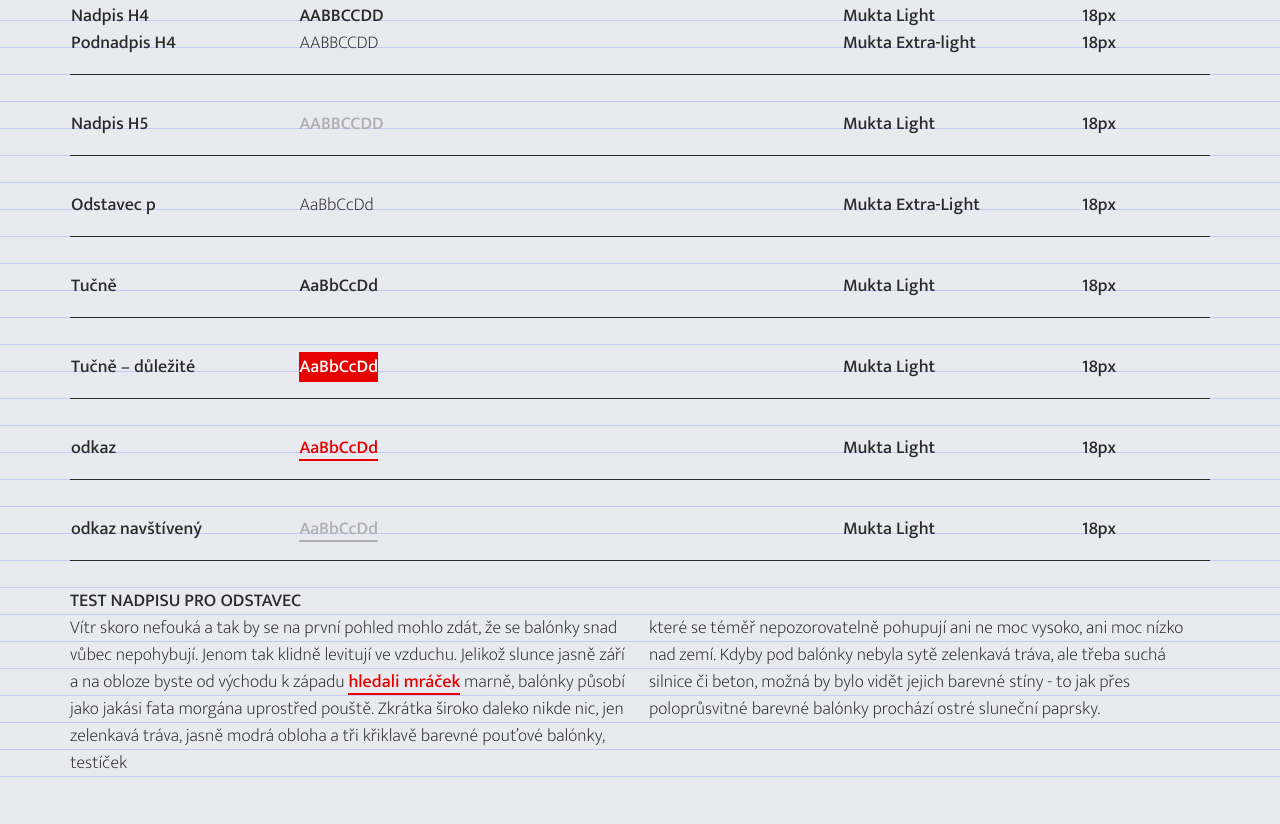
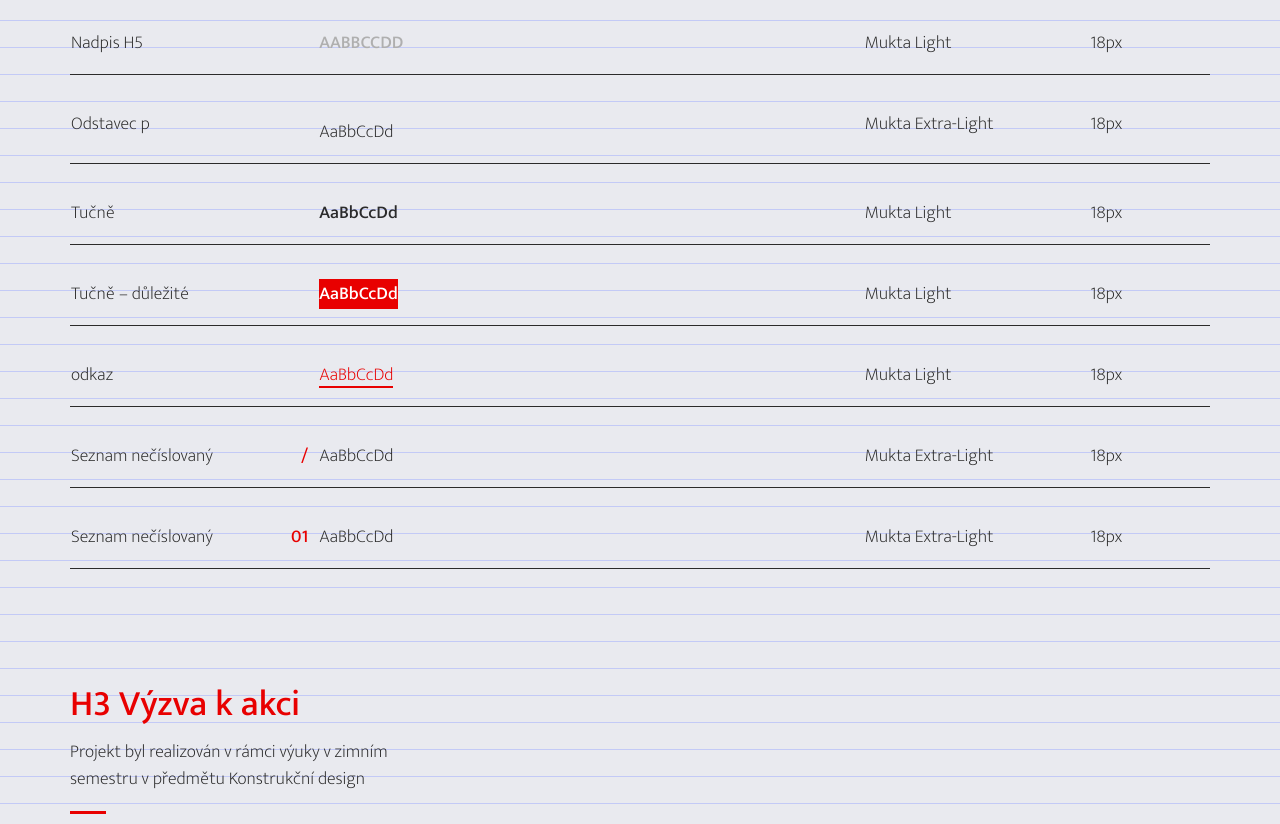
Before and after one commit to petrkalous/VOS-OT, a plain HTML site: page typography.html in a window 1280 px wide. Shown: the part 654-1478 px from the top of the page. Before the commit the page ends 1432 px from the top, so only its background shows below. Drawn offline with Linux system fonts and the light colour scheme.

Commit message:
typographic grid

```diff
--- a/scss/typography.scss
+++ b/scss/typography.scss
@@ -4,6 +4,9 @@ $grey-20: #E9EAEF;
 $grey-30: #AFAFAF;
 $grey-80: #2B2B2B;
 
+$font-light: 200;
+$font-medium: 500;
+$font-bold: 800;
 .text-center {
 	text-align: center;
 }
@@ -17,17 +20,16 @@ body {
 	background-image: url("../img/lineatura.png");
 	background-color: $grey-20;
 	color: $grey-80;
-	margin-top: 27px;
 }
 table h1, h2, h3, h4, h5 {
+	display: inline;
 	padding: 0;
 	margin: 0;
+	font-weight: $font-medium;
 }
 h1 {
 	font-size: 4rem;
-	font-weight: 500;
 	line-height: 6rem !important;
-	padding-bottom: 3rem;
 	margin-bottom: -1px;
 }
 h2,h3 {
@@ -45,18 +47,38 @@ h5 {
 	text-transform: uppercase;
 	color: $grey-30;
 }
+p {
+	margin-top: 8px;
+}
+.subheading,
+p,
+a {
+	font-weight: $font-light;
+}
+
 .subheading {
 	display: block;
-	font-weight: 300;
 }
-p {
-	font-weight: 300;
+p {}
+p.sub_h3 {
+	position: relative;
+	margin-bottom: 2rem;
+	max-width: 30%;
+}
+p.sub_h3:after {
+	content:"";
+	position: absolute;
+	height: 3px;
+	width: 2rem;
+	margin-top: 1rem;
+	display: block;
+	background-color: $red;
 }
 b {
-	font-weight: 500;
+	font-weight: $font-medium;
 }
 strong {
-	font-weight: 500;
+	font-weight: $font-medium;
 	background: $red;
 	color: white;
 }
@@ -78,13 +100,47 @@ a:after {
 	width: 100%;
 	background: $red;
 }
-a:visited,
-a.visited {
-	color: $grey-30;
+/* Lists */
+ul, ol {
+	font-weight: 300;
 }
-a:visited::after,
-a.visited:after {
-	background: $grey-30;
+ul {
+	list-style: none;
+}
+ul li {
+	position: relative;
+}
+ul li:before {
+	content: "/";
+	position: absolute;
+	left: -1rem;
+	top: 0;
+	display: block;
+	color: $red;
+	font-weight: $font-medium;
+}
+ol {
+	counter-reset: item;
+	list-style: none;
+}
+ol > li {
+	position: relative;
+	counter-increment: item;
+	color: $grey-80;
+
+}
+ol > li:before {
+	content:"0" counter(item);
+    position:absolute;
+    left:-2.6rem;
+    width:2rem;
+    text-align:right;
+	font-weight: $font-medium;
+	color: $red;
+}
+ol > li:nth-of-type(n+10)::before {
+	content: counter(item);
+	color: $red;
 }
 
 /* Tables */
@@ -94,7 +150,7 @@ table {
   	width: 100%;
 	border-top: 1px solid $grey-80;
 	border-bottom: 1px solid $grey-80;
-	margin-bottom: 27px;
+	margin-bottom: 6rem;
 	text-align: left;
 
 }
@@ -102,8 +158,10 @@ thead > tr {
 	border-bottom: 3px solid $grey-80;
 	height: 53px;
 }
+td, th {
+	font-weight: 300;
+}
 th {
-	font-weight: 500;
 	text-transform: uppercase;
 }
 td {
--- /dev/null
+++ b/scss/typography_2.scss
@@ -0,0 +1,57 @@
+// See https://pilot.co/blog/implementing-baseline-rhythm-in-css/
+
+/*
+ * Config
+*/
+
+$line-height: 24px;
+
+$font-sizes:  (s: 13px, m: 16px, l: 19px, xl: 27px);
+$cap-heights: (s: 0.8,  m: 0.6,  l: 0.68, xl: 0.68);
+
+// Accepts `s`, `m`, `l`, or `xl`
+@function rhythm-shift($size-name) {
+  $font-size: map-get($font-sizes, $size-name);
+  $cap-height: map-get($cap-heights, $size-name);
+
+  $offset: ($line-height - $cap-height * $font-size) / 2;
+  @return round($offset);
+}
+
+/*
+ * Solution 1
+*/
+
+$offset-s: rhythm-shift(s);
+$offset-m: rhythm-shift(m);
+
+.rhythm-s {
+  font-size: map-get($font-sizes, s);
+  position: relative;
+  top: $offset-s;
+}
+
+.rhythm-m {
+  font-size: map-get($font-sizes, m);
+  position: relative;
+  top: $offset-m;
+  column-count: 2;
+}
+
+/*
+ * Meta
+*/
+
+html {
+  $grid-color: rgba(red, 0.15);;
+  background: linear-gradient($grid-color, $grid-color 1px, transparent 1px);
+  background-size: 1px $line-height;
+}
+
+body {
+  max-width: 1024px;
+  margin: 0 auto;
+  padding: (2 * $line-height) $line-height;
+  font-family: system, -apple-system, ".SFNSText-Regular", "San Francisco", "Roboto", "Segoe UI", "Helvetica Neue", "Lucida Grande", sans-serif;
+  line-height: $line-height;
+}
--- a/typography.html
+++ b/typography.html
@@ -105,19 +105,33 @@
 				<td>18px</td>
 		  	</tr>
 			<tr>
-				<td>odkaz navštívený</td>
+				<td>Seznam nečíslovaný</td>
 				<td>
-					<a class="visited" href="#">
-						AaBbCcDd
-					</a>
+					<ul>
+						<li>AaBbCcDd</li>
+					</ul>
 				</td>
-				<td>Mukta Light</td>
+				<td>Mukta Extra-Light</td>
+				<td>18px</td>
+		  	</tr>
+			<tr>
+				<td>Seznam nečíslovaný</td>
+				<td>
+					<ol>
+						<li>AaBbCcDd</li>
+					</ol>
+				</td>
+				<td>Mukta Extra-Light</td>
 				<td>18px</td>
 		  	</tr>
 		</table>
+		<h3 class="">H3 Výzva k akci</h3>
+		<p class="sub_h3">
+			Projekt byl realizován v rámci výuky v zimním semestru v předmětu Konstrukční design
+		</p>
 		<h4>Test Nadpisu pro odstavec</h4>
 		<p class="text-col-2">
-			Vítr skoro nefouká a tak by se na první pohled mohlo zdát, že se balónky snad vůbec nepohybují. Jenom tak klidně levitují ve vzduchu. Jelikož slunce jasně září a na obloze byste od východu k západu <a href="#">hledali mráček</a> marně, balónky působí jako jakási fata morgána uprostřed pouště. Zkrátka široko daleko nikde nic, jen zelenkavá tráva, jasně modrá obloha a tři křiklavě barevné pouťové balónky, které se téměř nepozorovatelně pohupují ani ne moc vysoko, ani moc nízko nad zemí. Kdyby pod balónky nebyla sytě zelenkavá tráva, ale třeba suchá silnice či beton, možná by bylo vidět jejich barevné stíny - to jak přes poloprůsvitné barevné balónky prochází ostré sluneční paprsky.
+			Vítr skoro nefouká a&nbsptak by se na první pohled mohlo zdát, že se balónky snad vůbec nepohybují. Jenom tak klidně levitují ve vzduchu. Jelikož slunce jasně září a&nbspna obloze byste od východu k západu <a href="#">hledali mráček</a> marně, balónky působí jako jakási fata morgána uprostřed pouště. Zkrátka široko daleko nikde nic, jen zelenkavá tráva, jasně modrá obloha a&nbsptři křiklavě barevné pouťové balónky, které se téměř nepozorovatelně pohupují ani ne moc vysoko, ani moc nízko nad zemí. Kdyby pod balónky nebyla sytě zelenkavá tráva, ale třeba suchá silnice či beton, možná by bylo vidět jejich barevné stíny - to jak přes poloprůsvitné barevné balónky prochází ostré sluneční paprsky.
 		</p>
 		<p>testíček</p>
 	</div>
```
Also changed, not shown: testovacek.html (added, +19 -0 lines), css/typography.css, css/typography_2.css (added).
